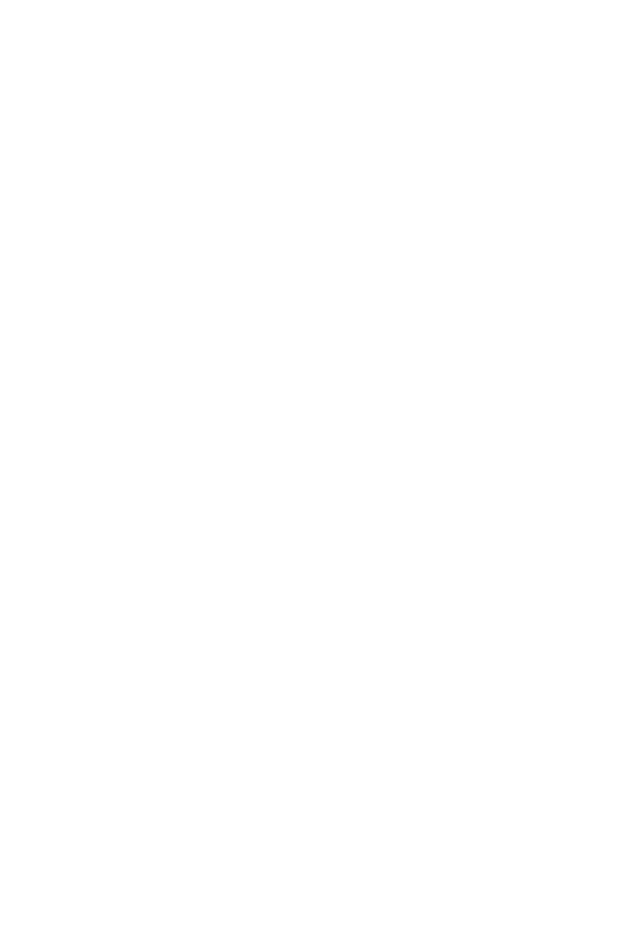
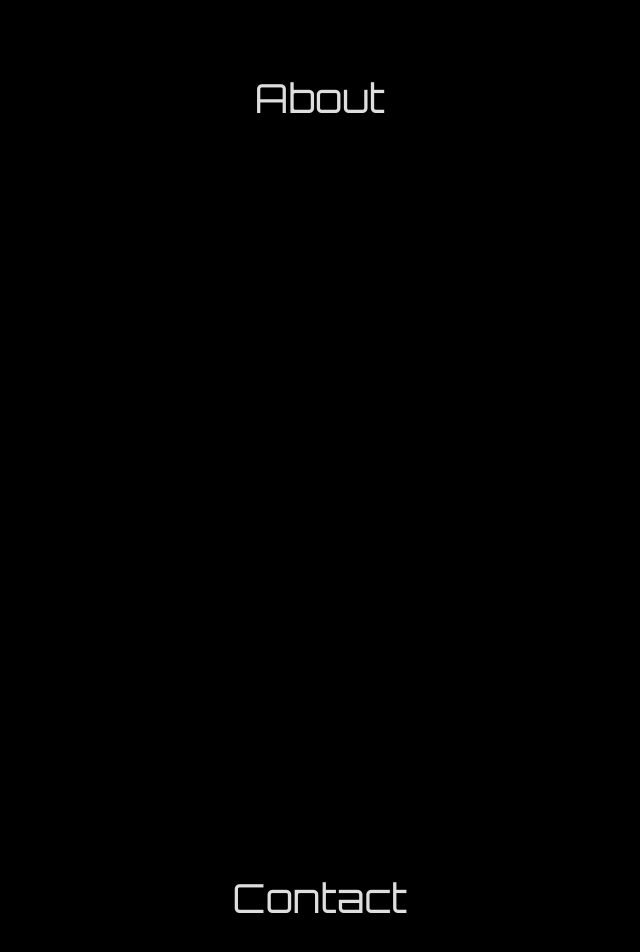
Before and after one commit to Danilo-Acosta5389/wiis, a React (Vite) app in the folder frontend/wiis-front/: page / in a window 1280 px wide. Shown: the part 1102-2054 px from the top of the page, without its empty margins (320-960 px from the left). Before the commit the page ends 800 px from the top, so only its background shows below. Built offline with nearby package versions, Linux system fonts and the light colour scheme; a web font is replaced by a local one.

Commit message:
Added components and css

```diff
--- a/frontend/wiis-front/src/About.jsx
+++ b/frontend/wiis-front/src/About.jsx
@@ -1,5 +1,14 @@
 import React from "react";
 import styled from 'styled-components';
+
+
+const AboutContainer = styled.section`
+display: flex;
+flex-direction: column;
+height: 100vh;
+width: 100vw;
+`;
+
 
 const aboutHeader = "About";
 const aboutInfo = "Lorem ipsum dolor sit amet, consectetur adipiscing elit. Maecenas vitae consequat sapien. Integer tempor urna eu commodo consequat. Maecenas aliquet vestibulum ex, in tristique arcu accumsan ut. Sed eleifend scelerisque ullamcorper. Quisque lobortis metus turpis. Praesent vulputate nibh ut est varius consectetur. Nam tristique arcu id pharetra posuere. Aenean sodales semper metus, ut ornare diam pharetra non.";
@@ -8,10 +17,10 @@
 function About() {
 
     return(
-    <>
+    <AboutContainer>
       <h1>{aboutHeader}</h1>
-      <p>{aboutInfo}</p>
-    </>
+      {/* <p>{aboutInfo}</p> */}
+    </AboutContainer>
     );
 }
 
--- a/frontend/wiis-front/src/App.jsx
+++ b/frontend/wiis-front/src/App.jsx
@@ -1,7 +1,15 @@
 import React from 'react'
+import styled from 'styled-components';
 
 import Title from './Title.jsx'
 import About from './About.jsx'
+import Contact from './Contact.jsx'
+
+// const bodyContainer = styled.section`
+//   display: flex;
+//   flex-direction: column;
+
+// `;
 
 function App() {
 
@@ -9,6 +17,7 @@
     <>
       <Title />
       <About />
+      <Contact />
     </>
   )
 }
--- a/frontend/wiis-front/src/Contact.jsx
+++ b/frontend/wiis-front/src/Contact.jsx
@@ -1 +1,19 @@
-//Put contact info in here
+import React from 'react';
+import styled from 'styled-components';
+
+const ContactContainer = styled.section`
+height: 100vh;
+width: 100vw;
+
+`;
+
+
+function Contact() {
+    return(
+        <ContactContainer>
+        <h1>Contact</h1>
+        </ContactContainer>
+    )
+}
+
+export default Contact
--- a/frontend/wiis-front/src/Title.jsx
+++ b/frontend/wiis-front/src/Title.jsx
@@ -1,18 +1,23 @@
-import React from "react";
+import React from 'react';
 import styled from 'styled-components';
+
+const TitleContainer = styled.section`
+display: flex;
+flex-direction: column;
+height: 100vh;
+width: 100vw;
+`;
 
 
 
 
 const wisTitle = "{What is Space}";
 
-
 function Title() {
-
     return(
-    <>
+    <TitleContainer>
       <h1>{wisTitle}</h1>
-    </>
+    </TitleContainer>
     );
 }
 
--- a/frontend/wiis-front/src/index.css
+++ b/frontend/wiis-front/src/index.css
@@ -7,6 +7,7 @@
   line-height: 1.5;
   font-weight: 400;
 
+  margin: 0;
   color-scheme: light dark;
   color: rgba(255, 255, 255, 0.87);
   background-color: #000000;
@@ -16,25 +17,55 @@
   -webkit-font-smoothing: antialiased;
   -moz-osx-font-smoothing: grayscale;
   -webkit-text-size-adjust: 100%;
+
+
 }
+
+
+/* * {
+  border: 5px solid red;
+} */
+
+/* html,
+body,
+section {
+  block-size: 100%;
+} */
 
 body {
   margin: 0;
   display: flex;
   justify-content: center;
   align-items: center;
-  min-width: 320px;
-  min-height: 100vh;
+  /* min-width: 320px;
+  min-height: 100vh; */
+
 }
 
+html {
+  scroll-snap-type: y mandatory;
+}
+
+section {
+  scroll-snap-align: start;
+  scroll-snap-stop: always;
+
+  display: flex;
+  align-items: center;
+  justify-content: center;
+}
+
+/* section:nth-of-type(even) {
+  color: white;
+  background: black;
+}
+
+section:nth-of-type(odd) {
+  color: black;
+  background: white;
+} */
+
 h1 {
-  font-size: 3.2em;
+  font-size: 2.5em;
   line-height: 1.1;
 }
-
-@media (prefers-color-scheme: light) {
-  :root {
-    color: #213547;
-    background-color: #ffffff;
-  }
-}
```
